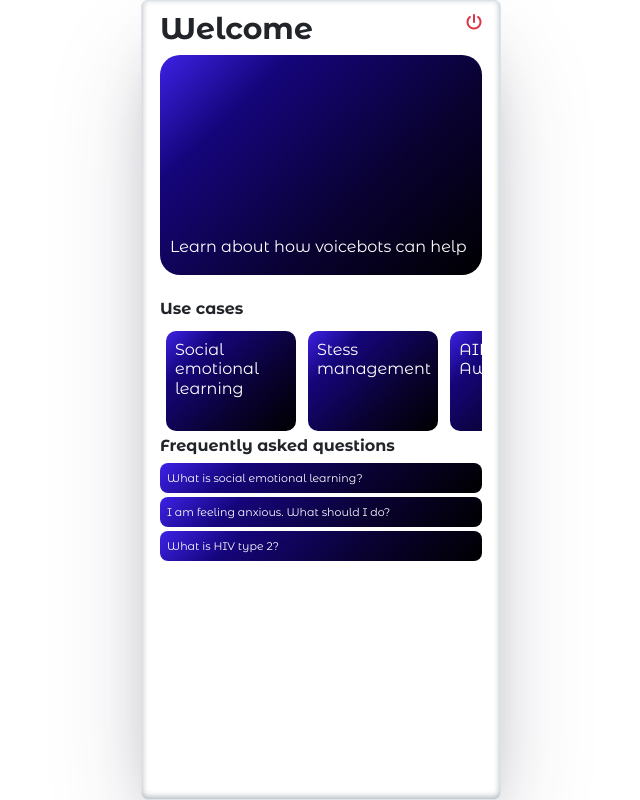
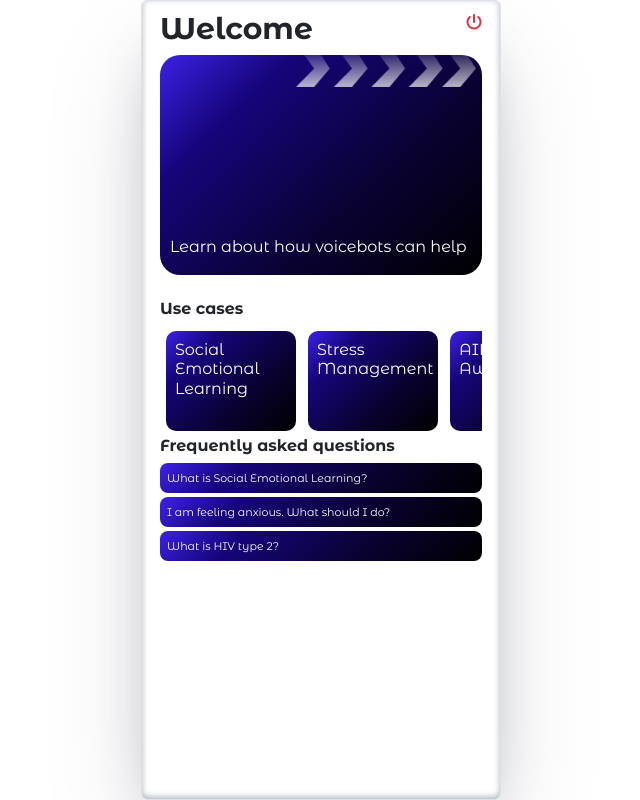
Before and after one commit to Copublica/ReactUI, a React (Create React App) app: page /MainPage in a window 1280 px wide. Shown: the whole page, without its empty margins (319-959 px from the left). Built offline with nearby package versions, Linux system fonts and the light colour scheme.

Commit message:
Add files via upload

```diff
--- a/src/components/MainPage.js
+++ b/src/components/MainPage.js
@@ -42,7 +42,7 @@ function MainPage() {
         <div className="motivational-box">
           <Link to="/displayCopublica">
           <div className="voicebot-voiebot">
-            {/* <img src="assets/images/arrowtop1.png" className="toparrow"/> */}
+            <img src="assets/images/arrowtop1.png" className="toparrow"/>
             <p>Learn about how voicebots can help</p>
           </div>
           </Link>
@@ -55,13 +55,13 @@ function MainPage() {
 
             <Link to="/display" className="link">
             <div className="voivecard">
-              <h4>Social emotional learning</h4>
+              <h4>Social Emotional Learning</h4>
               {/* <img className="card-arrow" src="assets/images/arrow.png"></img> */}
             </div>
             </Link>
             <Link to="/displayNostress" className="link">
             <div className="voivecard">
-              <h4>Stess management</h4>
+              <h4>Stress Management</h4>
               {/* <img className="card-arrow" src="assets/images/arrow.png"></img> */}
             </div>
             </Link>
@@ -81,7 +81,7 @@ function MainPage() {
         <div className="convo-history">
         <Link to="/display" className="link">
         <div className="accordion1">
-          <p>What is social emotional learning?</p>
+          <p>What is Social Emotional Learning?</p>
           </div>
         </Link>
         <Link to="/displayNostress" className="link">
@@ -89,7 +89,7 @@ function MainPage() {
              <p>I am feeling anxious. What should I do?</p>
           </div>
           </Link>
-          <Link to="displayAids" className="link">
+          <Link to="/displayAids" className="link">
           <div className="accordion1">
             <p>What is HIV type 2?</p>
           </div>
```
